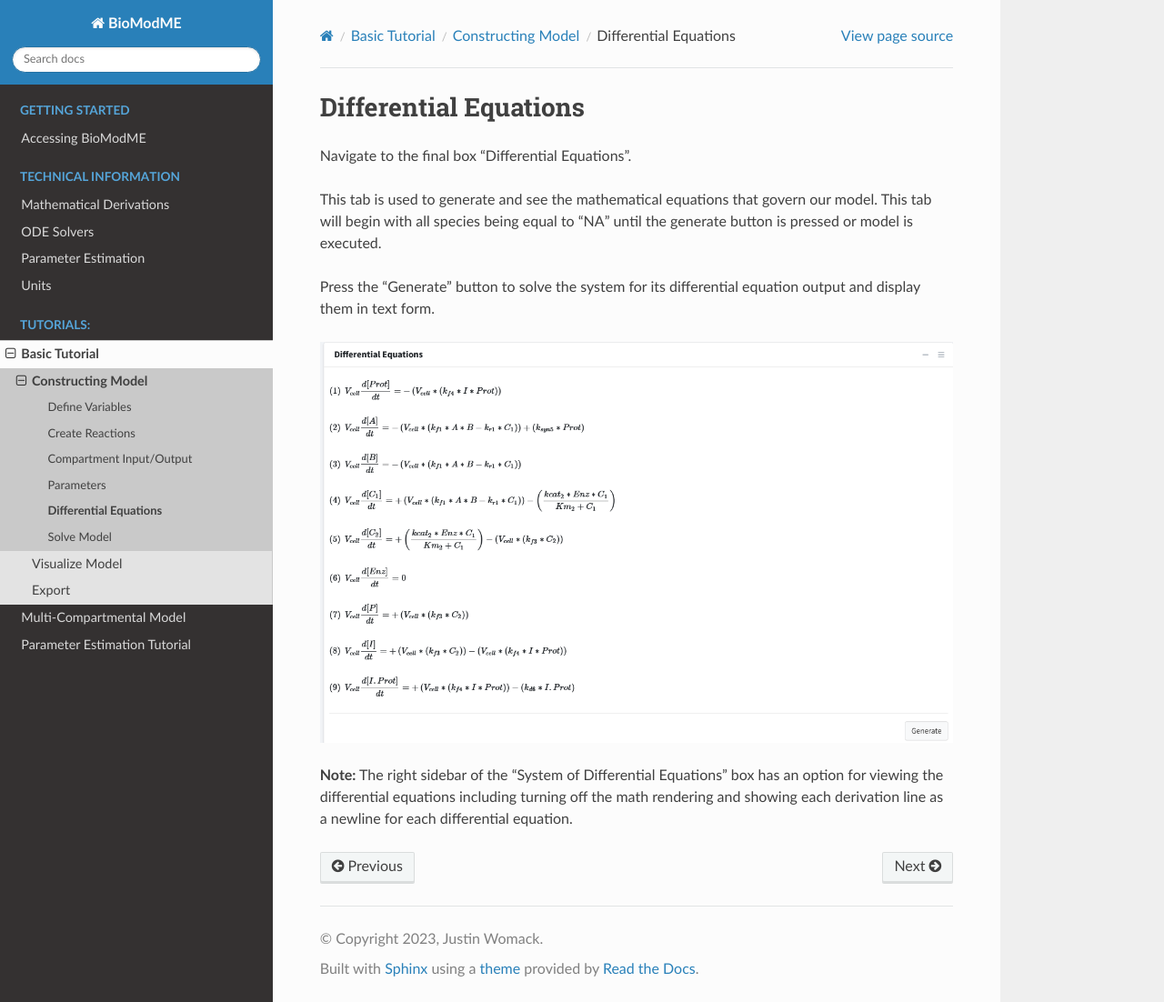
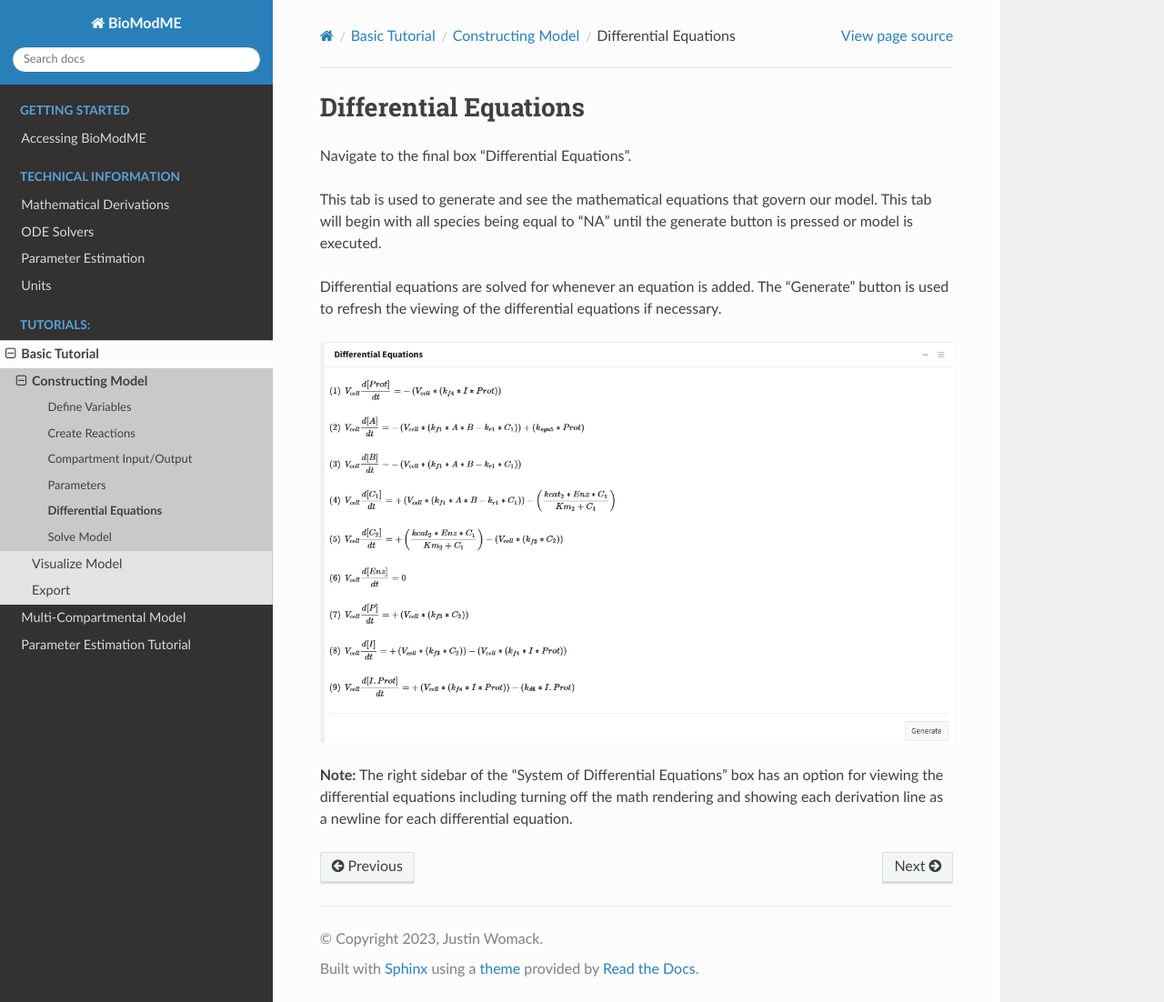
Before and after one commit to Jwomack7512-bio/BobTheBuilder, a Sphinx documentation site: the page built from docs/pages/tutorial_sc/diffeqns.rst, in a window 1280 px wide and 1102 px high. Shown: the whole window at 91% size. Built offline with Sphinx 7.4.7 and the Read the Docs theme 2.0.0, drawn with Linux system fonts in a browser that asks for light colours; pages that are not in the unit, such as notebooks, are missing from menus.

Commit message:
doc: updated basic tutorial generate diff eq

```diff
--- a/docs/pages/tutorial_sc/diffeqns.rst
+++ b/docs/pages/tutorial_sc/diffeqns.rst
@@ -7,8 +7,9 @@ This tab is used to generate and see the mathematical equations that govern
 our model.  This tab will begin with all species being equal to “NA” until the
 generate button is pressed or model is executed.
 
-Press the “Generate” button to solve the system for its differential equation
-output and display them in text form.
+Differential equations are solved for whenever an equation is added.
+The "Generate" button is used to refresh the viewing of the differential
+equations if necessary.
 
 .. figure:: images/05_differential_equations.png
 
```
